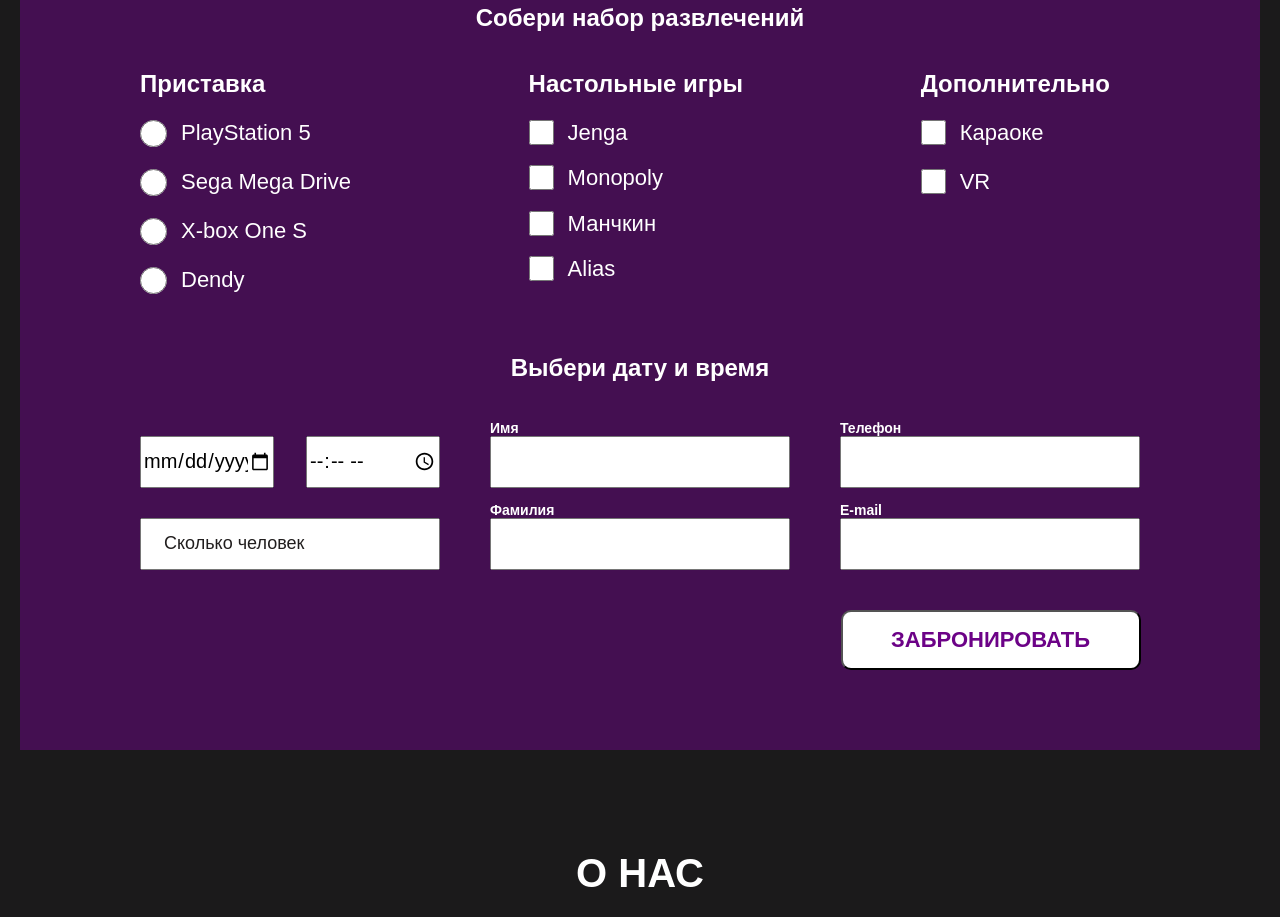
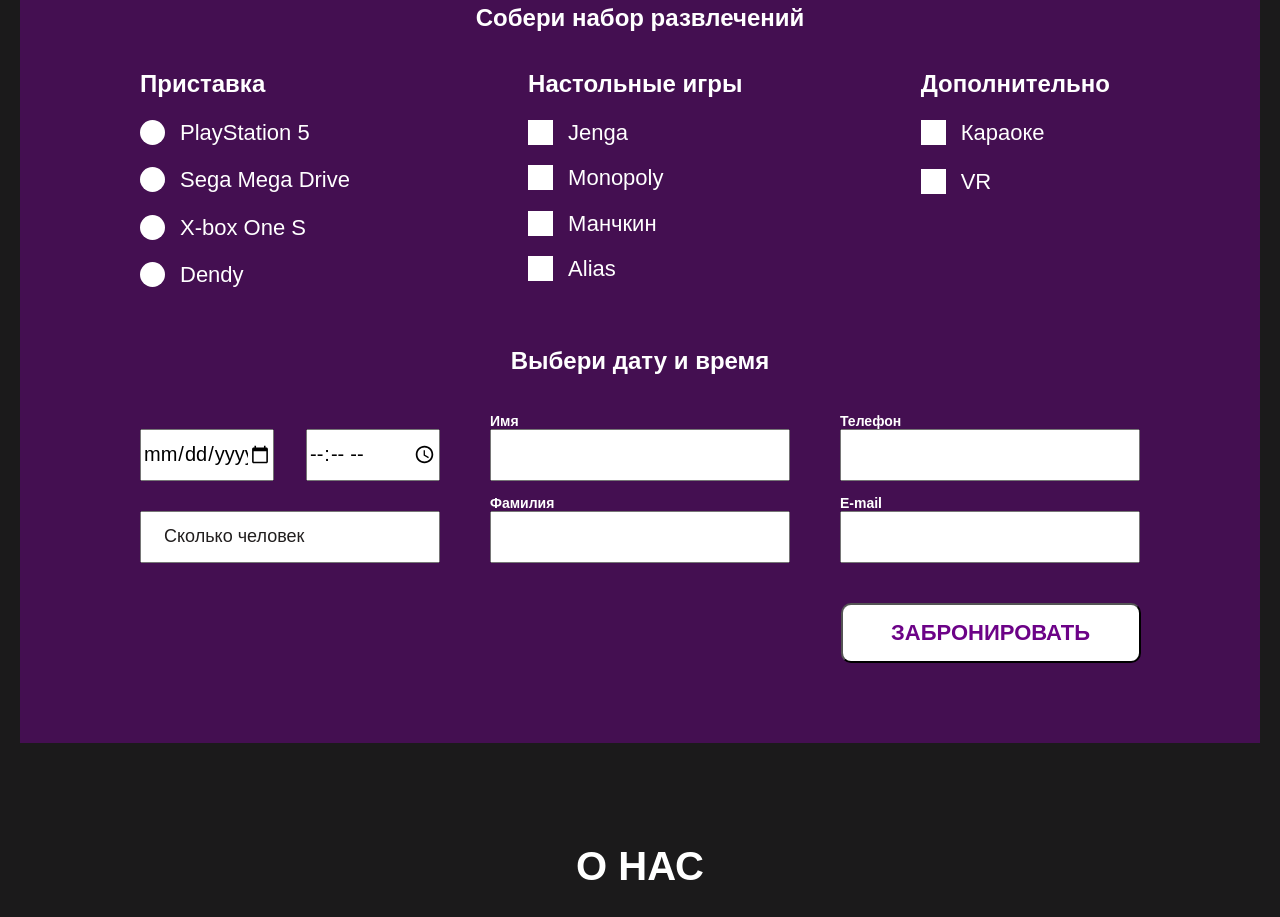
Before and after one commit to Garalez/Project_GO, a plain HTML site: page index.html in a window 1280 px wide. Shown: the part 3120-4037 px from the top of the page. Drawn offline with Linux system fonts and the light colour scheme.

Commit message:
module3lesson3update

```diff
--- a/index.html
+++ b/index.html
@@ -174,24 +174,20 @@
                 <h4 class="joy__console-title">Приставка</h4>
                 <ul class="joy__console-list">
                   <li class="joy__console-item">
-                    <label class="joy__console-item-label" for="playstation">PlayStation 5
                     <input class="joy__console-input" type="radio" id="playstation" name="console" value="PS5">
-                    </label>
+                    <label class="joy__console-item-label" for="playstation">PlayStation 5</label>
                   </li>
                   <li class="joy__console-item">
-                    <label class="joy__console-item-label" for="sega">Sega Mega Drive
                     <input class="joy__console-input" type="radio" id="sega" name="console" value="Sega">
-                    </label>
+                    <label class="joy__console-item-label" for="sega">Sega Mega Drive</label>
                   </li>
                   <li class="joy__console-item">
-                    <label class="joy__console-item-label" for="x-box">X-box One S
                     <input class="joy__console-input" type="radio" id="x-box" name="console" value="X-box">
-                    </label>
+                    <label class="joy__console-item-label" for="x-box">X-box One S</label>
                   </li>
                   <li class="joy__console-item">
-                    <label class="joy__console-item-label" for="dendy">Dendy
                     <input class="joy__console-input" type="radio" id="dendy" name="console" value="Dendy">
-                    </label>
+                    <label class="joy__console-item-label" for="dendy">Dendy</label>
                   </li>
                 </ul>
               </fieldset>
@@ -200,24 +196,20 @@
                 <h4 class="board-games__title joy__console-title">Настольные игры</h4>
                 <ul class="board-games__list">
                   <li class="board-games__item">
-                    <label class="board-games__item-label" for="jenga">Jenga
                     <input class="board-games__input" type="checkbox" id="jenga" name="board games" value="Jenga">
-                    </label>
+                    <label class="board-games__item-label" for="jenga">Jenga</label>
                   </li>
                   <li class="board-games__item">
-                    <label class="board-games__item-label" for="monopoly">Monopoly
                     <input class="board-games__input" type="checkbox" id="monopoly" name="board games" value="Monopoly">
-                    </label>
+                    <label class="board-games__item-label" for="monopoly">Monopoly</label>
                   </li>
                   <li class="board-games__item">
-                    <label class="board-games__item-label" for="manchkin">Манчкин
                     <input class="board-games__input" type="checkbox" id="manchkin" name="board games" value="Manchkin" >
-                    </label>
+                    <label class="board-games__item-label" for="manchkin">Манчкин</label>
                   </li>
                   <li class="board-games__item">
-                    <label class="board-games__item-label" for="alias">Alias
                     <input class="board-games__input" type="checkbox" id="alias" name="board games" value="Alias">
-                    </label>
+                    <label class="board-games__item-label" for="alias">Alias</label>
                   </li>
                 </ul>
               </fieldset>
@@ -226,14 +218,12 @@
                 <h4 class="addition__title joy__console-title">Дополнительно</h4>
                 <ul class="addition__list">
                   <li class="addition__item">
-                    <label class="addition__item-label" for="added-sing">Караоке
                     <input class="addition__input" type="checkbox" id="added-sing" name="added" value="Karaoke" >
-                    </label>
+                    <label class="addition__item-label" for="added-sing">Караоке</label>
                   </li>
                   <li class="addition__item">
-                    <label class="addition__item-label" for="added-vr">VR
                     <input class="addition__input" type="checkbox" id="added-vr" name="added" value="VR">
-                    </label>
+                    <label class="addition__item-label" for="added-vr">VR</label>
                   </li>
                 </ul>
               </fieldset>
--- a/styles/book.css
+++ b/styles/book.css
@@ -56,61 +56,105 @@
   margin-bottom: 22px;
 }
 
-.joy__console-item {
-  display: flex;
-  font-size: 22px;
-  line-height: 25px;
-}
-
-.joy__console-item-label {
-  display: flex;
-  flex-direction: row-reverse;
-  gap: 14px;
-}
-
-.joy__console-input {
-  width: 27px;
-  height: 27px;
-}
-
-.board-games__item {
-  display: flex;
-  font-size: 22px;
-}
-
-.board-games__item-label {
-  display: flex;
-  flex-direction: row-reverse;
-  gap: 14px;
-}
-
 .board-games__item:not(:last-child) {
   margin-bottom: 20px;
-}
-
-.board-games__input {
-  width: 25px;
-  height: 25px;
-}
-
-.addition__input {
-  width: 25px;
-  height: 25px;
-}
-
-.addition__item {
-  display: flex;
-  font-size: 22px;
 }
 
 .addition__item:not(:last-child) {
   margin-bottom: 24px;
 }
 
-.addition__item-label {
+.joy__console-input,
+.board-games__input,
+.addition__input {
+  -webkit-appearance: none;
+  -moz-appearance: none;
+  appearance: none;
+}
+
+.joy__console-item,
+.board-games__item,
+.addition__item {
   display: flex;
-  flex-direction: row-reverse;
-  gap: 14px;
+  font-size: 22px;
+}
+
+.joy__console-input + .joy__console-item-label,
+.board-games__input + .board-games__item-label,
+.addition__input + .addition__item-label {
+  position: relative;
+  display: inline-block;
+  padding-left: 40px;
+}
+
+.joy__console-input + .joy__console-item-label::before {
+  content: "";
+  position: absolute;
+  top: 0;
+  left: 0;
+  width: 25px;
+  height: 25px;
+  background: var(--white);
+  border-radius: 50%;
+}
+
+.joy__console-input:checked + .joy__console-item-label::before {
+  content: "";
+  position: absolute;
+  top: 0;
+  left: 0;
+  width: 25px;
+  height: 25px;
+  background: var(--white);
+  border-radius: 50%;
+  outline: 1px solid var(--pink);
+}
+
+.joy__console-input:checked + .joy__console-item-label::after {
+  content: "";
+  position: absolute;
+  top: 0;
+  left: 0;
+  transform: translate(4px, 4px);
+  width: 16px;
+  height: 16px;
+  background: linear-gradient(90deg, rgba(2, 0, 36, 1) 0%, rgba(9, 9, 121, 1) 35%, rgba(0, 212, 255, 1) 100%);
+  border-radius: 50%;
+}
+
+.board-games__input + .board-games__item-label::before,
+.addition__input + .addition__item-label::before {
+  content: "";
+  position: absolute;
+  top: 0;
+  left: 0;
+  width: 25px;
+  height: 25px;
+  background: var(--white);
+}
+
+.board-games__input:checked + .board-games__item-label::before,
+.addition__input:checked + .addition__item-label::before {
+  content: "";
+  position: absolute;
+  top: 0;
+  left: 0;
+  width: 25px;
+  height: 25px;
+  background: var(--white);
+  outline: 1px solid var(--pink);
+}
+
+.board-games__input:checked + .board-games__item-label::after,
+.addition__input:checked + .addition__item-label::after {
+  content: "";
+  position: absolute;
+  top: 0;
+  left: 0;
+  width: 25px;
+  height: 25px;
+  background-image: url("../img/check-mark2.svg");
+  background-size: contain;
 }
 
 .date__title {
@@ -196,12 +240,6 @@
   outline: none;
 }
 
-.joy__console-input:focus,
-.board-games__input:focus,
-.addition__input:focus {
-  outline: 1px solid var(--pink);
-}
-
 .book__input-button {
   display: none;
 }
```
Also changed, not shown: img/check-mark2.svg (added), img/radio-check.svg (added). Lines whose indentation alone changed are shown as unchanged.
